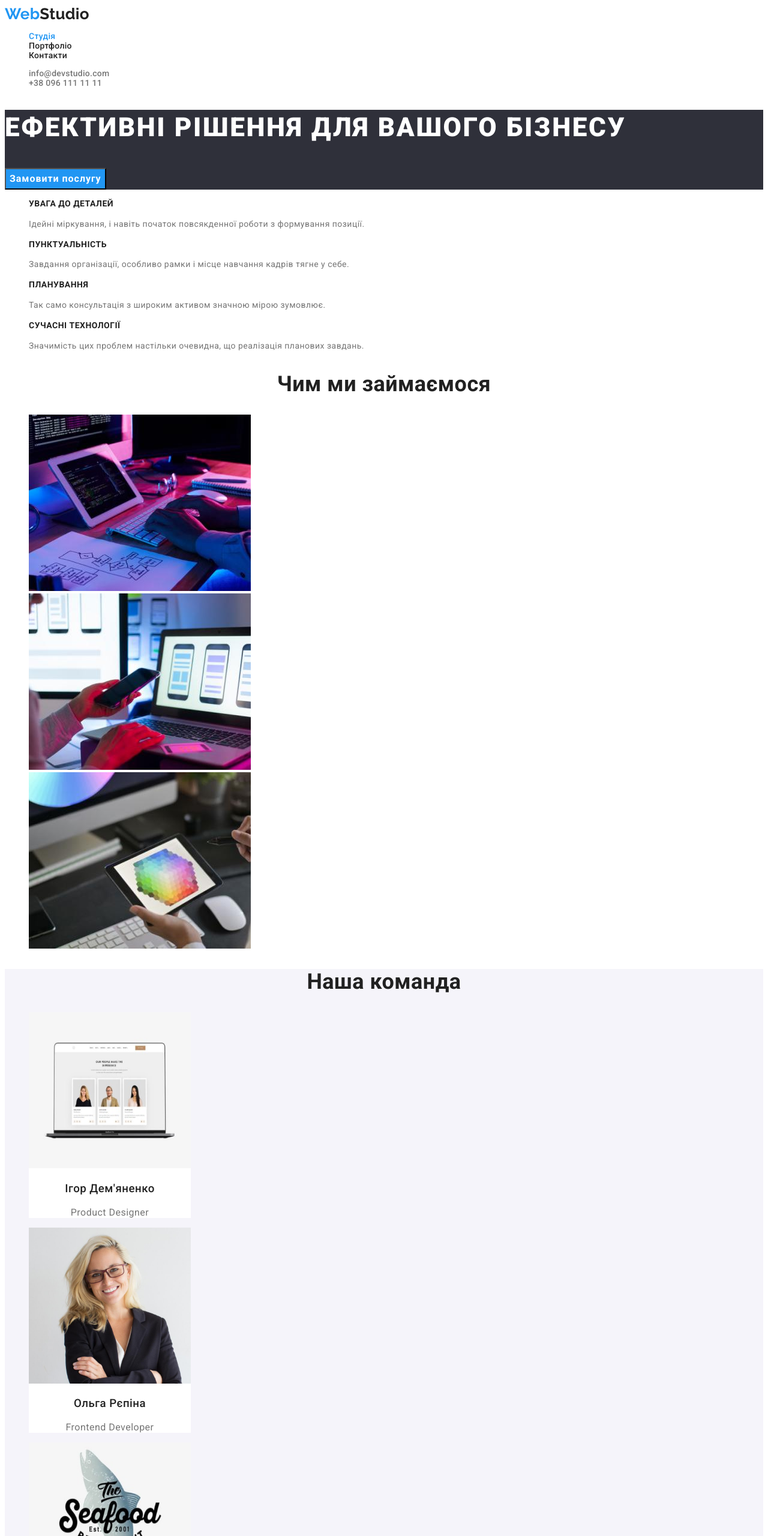
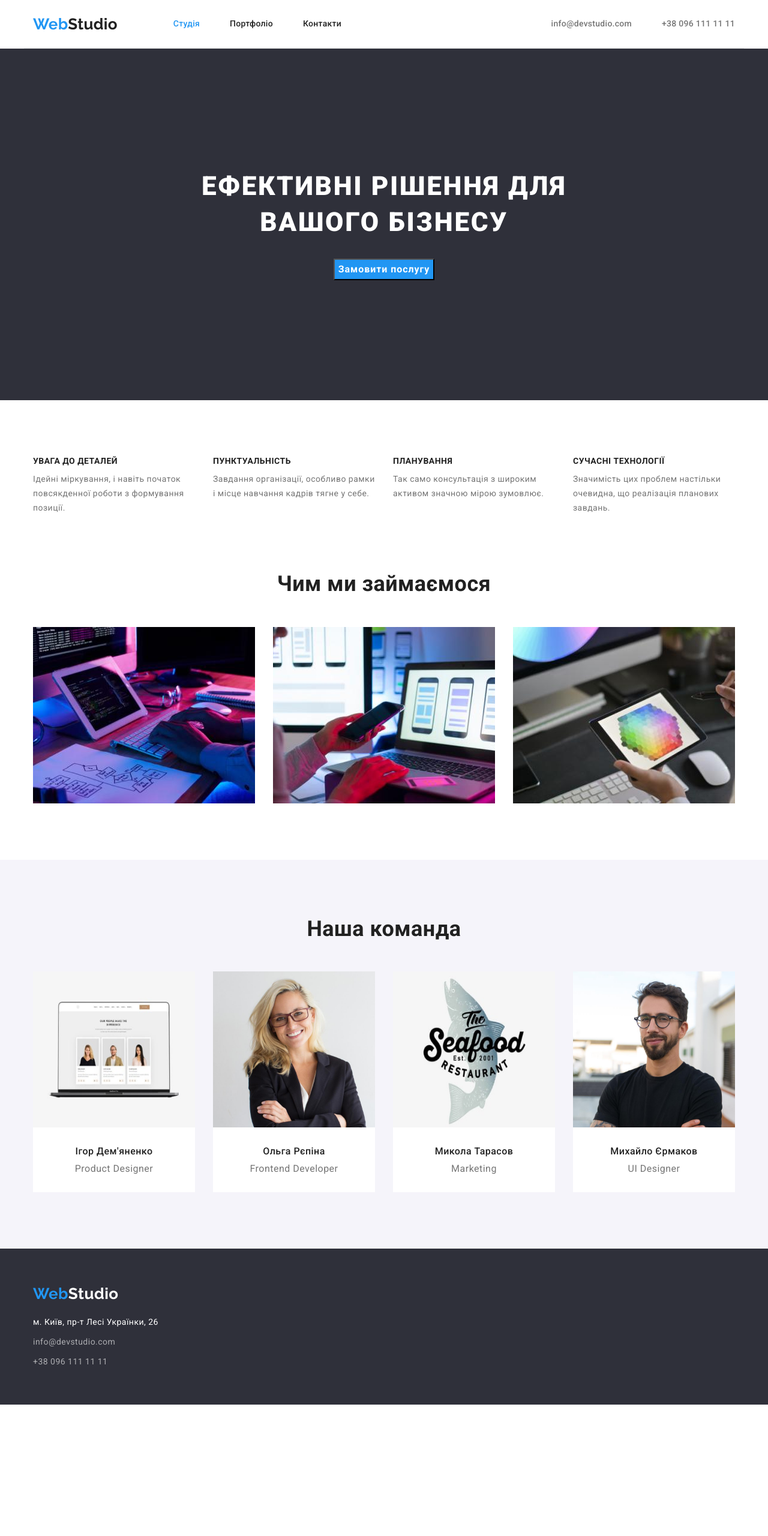
Before and after one commit to vitalij99/goit-markup-hw-03, a plain HTML site: page index.html in a window 1280 px wide. Shown: the top 2560 px of the page at 60% size. After the commit the page ends 2341 px from the top, so only its background shows below. Drawn offline with nearby package versions, Linux system fonts and the light colour scheme; files whose address does not match are found by name.

Commit message:
make portfolio

```diff
--- a/css/styles.css
+++ b/css/styles.css
@@ -12,13 +12,6 @@
 
 }
 
-.visually-hidden {
-    position: absolute;
-    clip: rect(0 0 0 0);
-    width: 1px;
-    height: 1px;
-    margin: -1px;
-}
 
 body {
     font-family: 'Roboto', 'Verdana', 'Arial', 'snas-serif';
@@ -27,13 +20,41 @@ body {
     background-color: var(--white-color);
     letter-spacing: 0.03em;
 }
+.visually-hidden {
+    position: absolute;
+    clip: rect(0 0 0 0);
+    width: 1px;
+    height: 1px;
+    margin: -1px;
+}
 .list {
     list-style: none;
+    padding: 0;
+    margin: 0;
 }
-h2,h3 {
-    color: var(--title-color-text);
+
+h1,h2,h3,h4,h5,h6,p,ul {
+    margin: 0;
+}
+ul {
+    padding: 0;
+}
+img {
+    display: block;
+}
+.container {
+    width: 1200px;
+    margin-left: auto;
+    margin-right: auto;
+    padding: 94px 15px;
+
 }
 /* header */
+.header-box {
+    display: flex;
+    padding: 0 15px;
+    border-bottom: 1px solid rgba(236, 236, 236, 1);
+}
 .logo {
     font-family: 'Raleway', 'snas-serif';
     text-decoration: none;
@@ -52,6 +73,24 @@ header {
     letter-spacing: 0.02em;
 
 }
+.navigation {
+
+    display: flex;
+    margin-left: 93px;
+}
+.navigation .item {
+    display: block;
+    padding: 32px 0;
+
+}
+.navigation .item:not(:last-child) {
+    margin-right: 50px ;
+
+}
+nav {
+    display: flex;
+    align-items: center;
+}
 .nav-title {
     color: var(--title-color-text)
 }
@@ -68,6 +107,14 @@ button {
     font: inherit;
     cursor: pointer;
 }
+.contact {
+    display: flex;
+    margin-left: auto;
+    align-items: center;
+}
+.contact .item:not(:last-child) {
+    margin-right: 50px;
+}
 .mail {
     color: var(--primary-color-text);
 }
@@ -75,18 +122,26 @@ button {
 /* hero */
 .hero {
     background-color: var(--hero-foot-bg);
+    padding: 200px 15px;
+    text-align: center;
 }
+
 .hero-title {
+    margin: 0 auto;
+    margin-bottom: 30px;
+    width: 696px;
+
     font-weight: 900;
     font-size: 44px;
     line-height: 1.36;
     letter-spacing: 0.06em;
     text-transform: uppercase;
     color: var(--white-color);
-
 }
 
 .hero-button {
+    margin: 0 auto;
+
     color: var(--white-color);
     background-color: var(--active-bg-color);
     font-weight: 700;
@@ -94,40 +149,66 @@ button {
     line-height: 1.88;
     letter-spacing: 0.06em;
 
-
 }
 .hero-button:hover {
     background-color: var(--active-butt-bg);
 }
 /* особливості */
+.feature {
+    display: flex;
 
-
+}
+.feat-cont {
+    padding-bottom: 0;
+}
+.feature .item {
+    width: 270px;
+}
+.feature .item:not(:last-child) {
+    margin-right: 30px;
+}
 .feature-title {
-
+    margin-top: 0;
+    margin-bottom: 10px;
     font-size: 14px;
     line-height: 1.14;
 
+    color: var(--title-color-text);
     text-transform: uppercase;
 }
 
 .feature-page {
+    margin: 0;
     font-size: 14px;
     line-height: 1.71;
 }
 /* section */
 .section-title {
+    margin-top: 0;
+    margin-bottom: 50px;
 
+    color: var(--title-color-text);
     font-size: 36px;
     line-height: 1.17;
     text-align: center;
 
 }
+/* work */
+.work {
+    display: flex;
+}
 
+
+.work .item:not(:last-child) {
+    margin-right: 30px;
+}
 /* team */
 .sec-team {
     background-color: var(--team-butt-bg);
 }
 .team {
+    display: flex;
+
     font-size: 16px;
     line-height: 1.19;
     text-align: center;
@@ -135,24 +216,42 @@ button {
 }
 
 .team-title {
+    margin-bottom: 10px;
+
+
+    font-size: 16px;
     font-weight: 500;
-}
-.team-list {
-    background-color: var(--white-color);
-    width: 270px;
+    line-height: 1.19;
+    color: var(--title-color-text);
 }
 
+.team-list {
+    width: 270px;
+
+    background-color: var(--white-color);
+}
+.team-list:not(:last-child) {
+    margin-right: 30px;
+}
+.team-text {
+    padding: 30px 0;
+}
 
 /* footer */
 footer {
     background-color: var(--hero-foot-bg);
 }
+footer .container {
+    padding: 60px 15px;
+}
 address {
     font-style: normal;
-
+    margin-top: 20px;
     font-size: 14px;
     line-height: 1.71;
-
+}
+address .item:not(:last-child) {
+    margin-bottom: 9px;
 }
 
 footer .logo {
@@ -171,12 +270,19 @@ footer .mail {
 }
 
 /* portfolio */
+.filters {
+    display: flex;
+    justify-content: center;
+}
+.filters button {
 
-.filters button {
-    background-color: var(--team-butt-bg);
     font-weight: 500;
     font-size: 16px;
     line-height: 1.63;
+    background-color: var(--team-butt-bg);
+}
+.filters li:not(:last-child) {
+    margin-right: 8px;
 }
 .filters button:hover,
 .filters button:focus {
@@ -184,11 +290,34 @@ footer .mail {
     color: var(--white-color);
 }
 
+.portfolio {
+    padding-top: 50px;
+    display: flex;
+    flex-wrap: wrap;
+
+}
+.portfolio .item {
+    margin-right: 30px;
+    margin-bottom: 30px;
+
+
+}
+.portfolio .item:nth-child(3n) {
+    margin-right: 0;
+}
+.portfolio .item:nth-last-child(-n+3) {
+    margin-bottom: 0;
+}
+.portfolio .text {
+    padding: 20px 24px;
+    border: 1px solid rgba(238, 238, 238, 1)
+}
 .portfolio-title {
-
+    margin-bottom: 4px;
     font-size: 18px;
     line-height: 2;
     letter-spacing: 0.06em;
+    color: var(--title-color-text);
 }
 .portfolio-page {
     font-size: 16px;
--- a/index.html
+++ b/index.html
@@ -11,56 +11,62 @@
       href="https://fonts.googleapis.com/css2?family=Raleway:wght@700&family=Roboto:wght@400;500;700;900&display=swap"
       rel="stylesheet"
     />
+    <link rel="stylesheet" href="https://cdnjs.cloudflare.com/ajax/libs/modern-normalize/1.1.0/modern-normalize.min.css">
     <link rel="stylesheet" href="./css/styles.css" />
   </head>
   <body>
     <header>
-      <nav class="navigation">
+      <div class="header-box container">
+        <nav>
           <a href="./index.html" class="logo"
             ><span class="web-logo">Web</span>Studio</a
           >
-        <ul class="list">
-          <li><a href="./index.html" class="nav-title activ open">Студія</a></li>
-          <li><a href="./portfolio.html" class="nav-title activ">Портфоліо</a></li>
-          <li><a href="" class="nav-title activ">Контакти</a></li>
+          <ul class="navigation list">
+            <li class="item"><a href="./index.html" class="nav-title activ open">Студія</a></li>
+            <li class="item"><a href="./portfolio.html" class="nav-title activ">Портфоліо</a></li>
+            <li class="item"><a href="" class="nav-title activ">Контакти</a></li>
           </ul>
         </nav>
-      <ul class="list">
-        <li><a href="mailto:info@devstudio.com" class="mail activ">info@devstudio.com</a></li>
-        <li><a href="tel:+380961111111" class="mail activ">+38 096 111 11 11</a></li>
+        <ul class="contact list">
+          <li class="item"><a href="mailto:info@devstudio.com" class="mail activ">info@devstudio.com</a></li>
+          <li class="item"><a href="tel:+380961111111" class="mail activ">+38 096 111 11 11</a></li>
         </ul>
+      </div>
     </header>
 
     <main>
       <section class="hero">
+
         <h1 class="hero-title">Ефективні рішення для вашого бізнесу</h1>
         <button type="button" class="hero-button">Замовити послугу</button>
+
       </section>
-
+      <!-- переваги -->
       <section>
+        <div class="feat-cont container">
           <h2 class="visually-hidden">особливості</h2>
-        <ul class="list">
-          <li>
+          <ul class="feature list">
+            <li class="item">
               <h3 class="feature-title">УВАГА ДО ДЕТАЛЕЙ</h3>
               <p class="feature-page">
                 Ідейні міркування, і навіть початок повсякденної роботи з
                 формування позиції.
               </p>
             </li>
-          <li>
+            <li class="item">
               <h3 class="feature-title">ПУНКТУАЛЬНІСТЬ</h3>
               <p class="feature-page">
                 Завдання організації, особливо рамки і місце навчання кадрів тягне
                 у себе.
               </p>
             </li>
-          <li>
+            <li class="item">
               <h3 class="feature-title">ПЛАНУВАННЯ</h3>
               <p class="feature-page">
                 Так само консультація з широким активом значною мірою зумовлює.
               </p>
             </li>
-          <li>
+            <li class="item">
               <h3 class="feature-title">СУЧАСНІ ТЕХНОЛОГІЇ</h3>
               <p class="feature-page">
                 Значимість цих проблем настільки очевидна, що реалізація планових
@@ -68,12 +74,14 @@
               </p>
             </li>
           </ul>
+        </div>
       </section>
-
+      <!-- чим ми займаємося -->
       <section>
+        <div class="container">
           <h2 class="section-title">Чим ми займаємося</h2>
-        <ul class="list">
-          <li>
+          <ul class="work list">
+            <li class="item">
               <img
                 src="./images/box1.jpg"
                 alt="програмуєм"
@@ -81,7 +89,7 @@
                 height="294"
               />
             </li>
-          <li>
+            <li class="item">
               <img
                 src="./images/box2.jpg"
                 alt="перевіряємо"
@@ -89,7 +97,7 @@
                 height="294"
               />
             </li>
-          <li>
+            <li class="item">
               <img
                 src="./images/box3.jpg"
                 alt="підбираємо кольори"
@@ -98,9 +106,11 @@
               />
             </li>
           </ul>
+        </div>
       </section>
-
+      <!-- команда -->
       <section class="sec-team">
+          <div class="container">
             <h2 class="section-title">Наша команда</h2>
             <ul class="team list">
               <li class="team-list">
@@ -110,8 +120,10 @@
                   width="270"
                   height="260"
                 />
+                <div class="team-text">
                   <h3 class="team-title">Ігор Дем'яненко</h3>
                   <p>Product Designer</p>
+                </div>
               </li>
               <li class="team-list">
                 <img
@@ -120,8 +132,11 @@
                   width="270"
                   height="260"
                 />
+                <div class="team-text">
                   <h3 class="team-title">Ольга Рєпіна</h3>
                   <p>Frontend Developer</p>
+                </div>
+
               </li>
               <li class="team-list">
                 <img
@@ -130,8 +145,11 @@
                   width="270"
                   height="260"
                 />
+                <div class="team-text">
                   <h3 class="team-title">Микола Тарасов</h3>
                   <p>Marketing</p>
+                </div>
+
               </li>
               <li class="team-list">
                 <img
@@ -140,20 +158,23 @@
                   width="270"
                   height="260"
                 />
+                <div class="team-text">
                   <h3 class="team-title">Михайло Єрмаков</h3>
                   <p>UI Designer</p>
+                </div>
               </li>
             </ul>
+          </div>
       </section>
     </main>
 
     <footer>
+      <div class="container">
           <a href="./index.html" class="logo"
-        ><span class="web-logo">Web</span>Studio</a
-      >
-      <address >
+          ><span class="web-logo">Web</span>Studio</a>
+        <address>
           <ul class="list">
-          <li>
+            <li class="item">
               <a class="fotter-text"
                 href="https://goo.gl/maps/quhC2VMko56fDLku9"
                 target="_blank"
@@ -161,16 +182,17 @@
                 >м. Київ, пр-т Лесі Українки, 26</a
               >
             </li>
-          <li>
+            <li class="item">
               <a href="mailto:info@devstudio.com" class="mail activ"
                 >info@devstudio.com</a
               >
             </li>
-          <li>
+            <li class="item">
               <a href="tel:+380961111111" class="mail activ">+38 096 111 11 11</a>
             </li>
           </ul>
         </address>
+      </div>
     </footer>
   </body>
 </html>
```
Also changed, not shown: portfolio.html (+48 -24 lines). Lines whose indentation alone changed are shown as unchanged.
